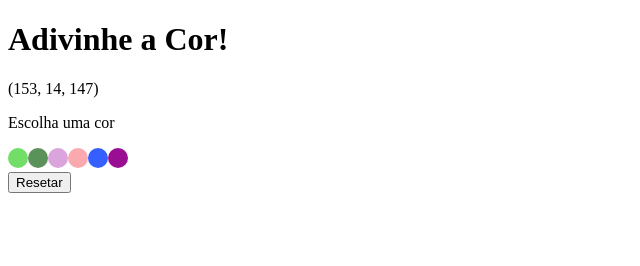
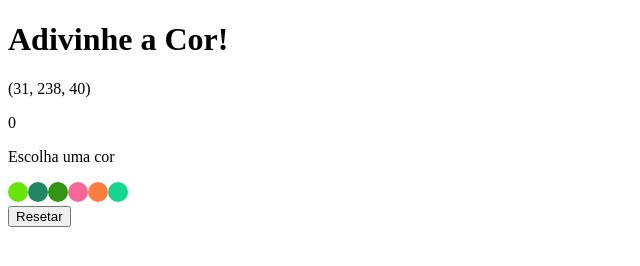
Before and after one commit to viegasjean/project-color-guess, a website: page index.html in a window 1280 px wide. Shown: the whole page, without its empty margins (0-640 px from the left). Drawn offline with Linux system fonts and the light colour scheme.

Commit message:
finaliza requisito bonus

```diff
--- a/index.html
+++ b/index.html
@@ -13,6 +13,11 @@
     </header>
     <main>
       <p id="rgb-color"></p>
+      <p id="score"></p>
+      <p id="answer">Escolha uma cor</p>
+      <section id="color-container">
+
+      </section>
     </main>
     <footer>
       <button id="reset-game">Resetar</button>
--- a/script.js
+++ b/script.js
@@ -1,14 +1,8 @@
 const rgbColor = document.getElementById('rgb-color');
-const main = document.querySelector('main');
+const colorContainer = document.getElementById('color-container');
+const answer = document.getElementById('answer');
 
-const answer = document.createElement('p');
-answer.id = 'answer';
-answer.innerText = 'Escolha uma cor';
-main.appendChild(answer);
-
-const btReset = document.querySelector('#reset-game');
-btReset.addEventListener('click', () => window.location.reload());
-
+// Função para gerar cor aleatoria
 function gerarCor() {
   const r = Math.round(Math.random() * 255);
   const g = Math.round(Math.random() * 255);
@@ -17,27 +11,49 @@ function gerarCor() {
   return `(${r}, ${g}, ${b})`;
 }
 
-rgbColor.innerText = gerarCor();
-const sortedColor = `rgb${rgbColor.innerText}`;
+let sortedColor = `rgb${rgbColor.innerText}`; // Cor sorteada inicialmente
 
-let selectedColor = '';
+let selectedColor = ''; // Inicialmente nenhuma cor é selecionada
 
-function aaa(e) {
+let score = localStorage.getItem('score'); // Pega o score do localStorage
+
+document.getElementById('score').innerText = '0'; // Score inicial é 0
+
+// Função para marcar a pontuação
+function pontua(e) {
   selectedColor = e.target.style.backgroundColor;
   if (selectedColor === sortedColor) {
     answer.innerText = 'Acertou!';
+    score += 3;
+    localStorage.setItem('score', `${score}`);
   } else {
     answer.innerText = 'Errou! Tente novamente!';
   }
+  document.getElementById('score').innerText = `${score}`;
 }
 
-for (let i = 0; i < 6; i += 1) {
-  const ball = document.createElement('span');
-  ball.className = 'ball';
-  ball.style.backgroundColor = `rgb${gerarCor()}`;
-  ball.addEventListener('click', aaa);
-  if (i === Math.round(Math.random() * 6)) {
-    ball.style.backgroundColor = sortedColor;
+// Função para iniciar um novo jogo
+function novoJogo(n) {
+  colorContainer.innerHTML = '';
+  rgbColor.innerText = gerarCor();
+  sortedColor = `rgb${rgbColor.innerText}`;
+  answer.innerText = 'Escolha uma cor';
+  for (let i = 0; i < n; i += 1) {
+    const ball = document.createElement('span');
+    ball.className = 'ball';
+    ball.style.backgroundColor = `rgb${gerarCor()}`;
+    ball.addEventListener('click', pontua);
+    if (i === Math.round(Math.random() * 5)) {
+      ball.style.backgroundColor = sortedColor;
+    }
+    colorContainer.appendChild(ball);
   }
-  main.appendChild(ball);
 }
+
+novoJogo(6); // Cria um novo jogo inicial
+
+// Cria um novo jogo ao clicar no botão reset
+const btReset = document.querySelector('#reset-game');
+btReset.addEventListener('click', () => {
+  novoJogo(6);
+});
```
